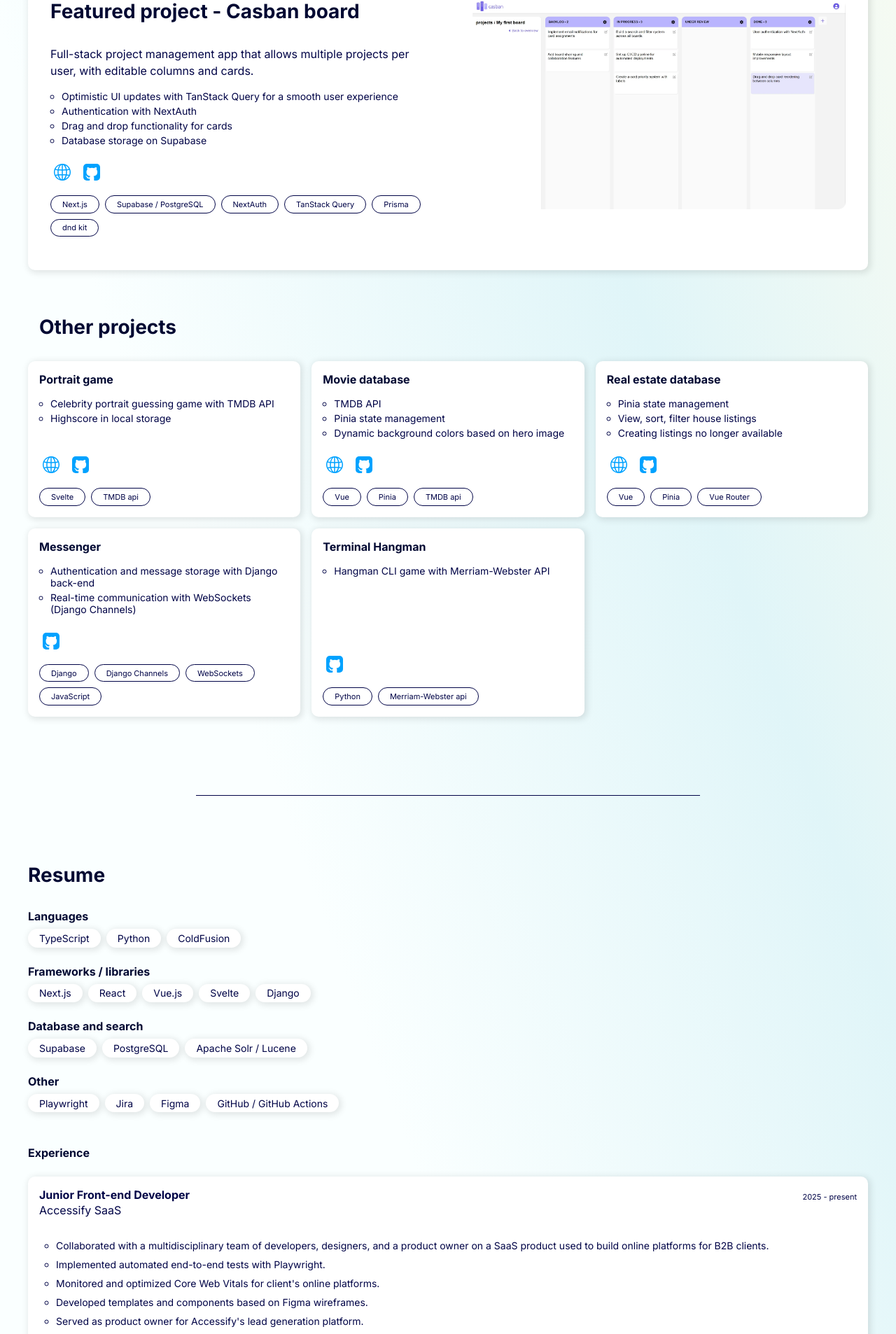
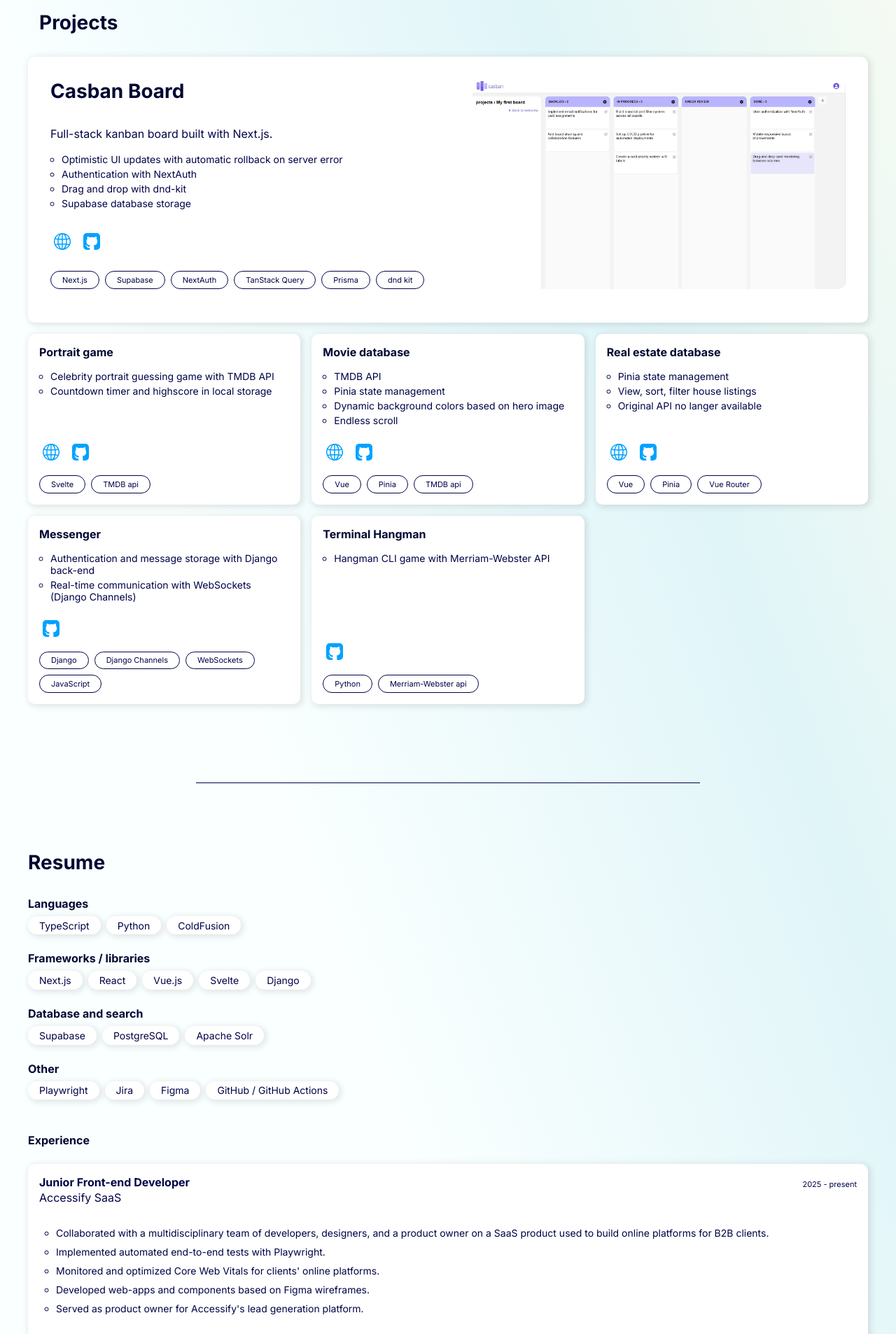
Before and after one commit to crvdam/portfolio_v3, a React (Vite) app in the folder portfolio_v3/: page / in a window 1280 px wide. Shown: the part 657-2563 px from the top of the page at 70% size. Built offline with nearby package versions, Linux system fonts and the light colour scheme.

Commit message:
content tweaks

```diff
--- a/portfolio_v3/src/components/Main/Main.css
+++ b/portfolio_v3/src/components/Main/Main.css
@@ -33,8 +33,7 @@
 }
 
 .hero {
-  padding: 1rem;
-  padding-top: 2rem;
+    padding: 2rem 1rem 4rem;
     display: flex;
     flex-direction: column;
 
@@ -45,7 +44,7 @@
 
 .featuredProject {
     padding: 2rem;
-  margin-bottom: 4rem;
+    margin-bottom: 1rem;
 
     h2 {
         margin-left: 0;
@@ -74,7 +73,8 @@
     height: 300px;
     aspect-ratio: 16 / 9;
 
-    img, video {
+    img,
+    video {
         border-radius: var(--border-radius);
         height: 100%;
         width: 100%;
@@ -83,7 +83,7 @@
         left: 0;
         right: 0;
         bottom: 0;
-      object-fit:cover;
+        object-fit: cover;
     }
 
     video {
@@ -126,18 +126,18 @@
     height: 24px;
     width: 24px;
     padding: 5px;
-    transition: transform 0.2s ease-out;
+
     margin-right: 0.5rem;
 
     svg {
         height: 100%;
         width: 100%;
         border-radius: 5px;
+        transition: transform 0.2s ease-out;
     }
 
-    &:hover {
-      transform: scale(1.2);
-      transform-origin: center;
+    &:hover svg {
+        transform: scale(1.25);
     }
 
     svg path {
--- a/portfolio_v3/src/components/Main/Main.tsx
+++ b/portfolio_v3/src/components/Main/Main.tsx
@@ -32,30 +32,25 @@
             <div className="separator"></div>
 
             <section>
+                <h2 className="section-title fade-in-on-scroll">Projects</h2>
                 <div className="tile featuredProject fade-in-on-scroll">
                     <div className="featuredProjectInfoWrapper">
                         <div className="featuredProjectDescription">
-                            <h2 className="section-title">
-                                Featured project - Casban board
-                            </h2>
-                            <p>
-                                Full-stack project management app that allows
-                                multiple projects per user, with editable
-                                columns and cards.
-                            </p>
+                            <h2 className="section-title">Casban Board</h2>
+                            <p>Full-stack kanban board built with Next.js.</p>
                             <ul className="features-list">
                                 <li className="text-small">
-                                    Optimistic UI updates with TanStack Query
-                                    for a smooth user experience
+                                    Optimistic UI updates with automatic
+                                    rollback on server error
                                 </li>
                                 <li className="text-small">
                                     Authentication with NextAuth
                                 </li>
                                 <li className="text-small">
-                                    Drag and drop functionality for cards
+                                    Drag and drop with dnd-kit
                                 </li>
                                 <li className="text-small">
-                                    Database storage on Supabase
+                                    Supabase database storage
                                 </li>
                             </ul>
                             <div className="featuredProjectLinks">
@@ -84,7 +79,7 @@
                                     Next.js
                                 </li>
                                 <li className="skill light text-tiny">
-                                    Supabase / PostgreSQL
+                                    Supabase
                                 </li>
                                 <li className="skill light text-tiny">
                                     NextAuth
@@ -112,15 +107,12 @@
                         </div>
                     </div>
                 </div>
-                <h2 className="section-title fade-in-on-scroll">
-                    Other projects
-                </h2>
                 <ul className="tile-list projects">
                     <Project
                         title="Portrait game"
                         features={[
                             'Celebrity portrait guessing game with TMDB API',
-                            'Highscore in local storage',
+                            'Countdown timer and highscore in local storage',
                         ]}
                         projectLink="https://celebrity.casparvandam.com"
                         githubLink="https://github.com/crvdam/celebrity"
@@ -133,6 +125,7 @@
                             'TMDB API',
                             'Pinia state management',
                             'Dynamic background colors based on hero image',
+                            'Endless scroll',
                         ]}
                         projectLink="https://movies.casparvandam.com"
                         githubLink="https://github.com/crvdam/moviedb"
@@ -144,7 +137,7 @@
                         features={[
                             'Pinia state management',
                             'View, sort, filter house listings',
-                            'Creating listings no longer available',
+                            'Original API no langer available',
                         ]}
                         projectLink="https://realestate.casparvandam.com"
                         githubLink="https://github.com/crvdam/real-estate"
@@ -200,9 +193,7 @@
                     <ul className="skill-list">
                         <li className="skill text-small">Supabase</li>
                         <li className="skill text-small">PostgreSQL</li>
-                        <li className="skill text-small">
-                            Apache Solr / Lucene
-                        </li>
+                        <li className="skill text-small">Apache Solr</li>
                     </ul>
                     <h3>Other</h3>
                     <ul className="skill-list">
@@ -239,11 +230,11 @@
                             </li>
                             <li className="text-small">
                                 Monitored and optimized Core Web Vitals for
-                                client's online platforms.
+                                clients' online platforms.
                             </li>
                             <li className="text-small">
-                                Developed templates and components based on
-                                Figma wireframes.
+                                Developed web-apps and components based on Figma
+                                wireframes.
                             </li>
                             <li className="text-small">
                                 Served as product owner for Accessify's lead
@@ -258,8 +249,10 @@
                             <li className="skill light text-tiny">
                                 JavaScript
                             </li>
-                            <li className="skill light text-tiny">HTML</li>
-                            <li className="skill light text-tiny">CSS</li>
+                            <li className="skill light text-tiny">Jira</li>
+                            <li className="skill light text-tiny">
+                                Playwright
+                            </li>
                             <li className="skill light text-tiny">Figma</li>
                             <li className="skill light text-tiny">
                                 Apache Solr
--- a/portfolio_v3/src/components/Project/Project.css
+++ b/portfolio_v3/src/components/Project/Project.css
@@ -17,17 +17,17 @@
         height: 24px;
         width: 24px;
         padding: 5px;
-    transition: transform 0.2s ease-out;
         margin-right: 0.5rem;
 
         svg {
             height: 100%;
             width: 100%;
             border-radius: 5px;
+            transition: transform 0.2s ease-out;
         }
 
-    &:hover {
-      transform: scale(1.2);
+        &:hover svg {
+            transform: scale(1.25);
             transform-origin: center;
         }
 
--- a/portfolio_v3/src/components/Socials/Socials.css
+++ b/portfolio_v3/src/components/Socials/Socials.css
@@ -7,12 +7,12 @@
         height: 100%;
         width: 100%;
         border-radius: 5px;
+        transition: all 0.2s ease-out;
     }
 
     a {
         height: 24px;
         width: 24px;
-    transition: transform 0.2s cubic-bezier(0.4, 0, 0.2, 1);
         padding: 5px;
     }
 
@@ -20,8 +20,12 @@
         height: 20px;
     }
 
-  a:hover {
-    transform: scale(1.2);
+    a:hover svg {
+        transform: scale(1.25);
+
+        & path {
+            fill: var(--clr-cta);
+        }
     }
 
     svg path {
```
Lines whose indentation alone changed are shown as unchanged.
